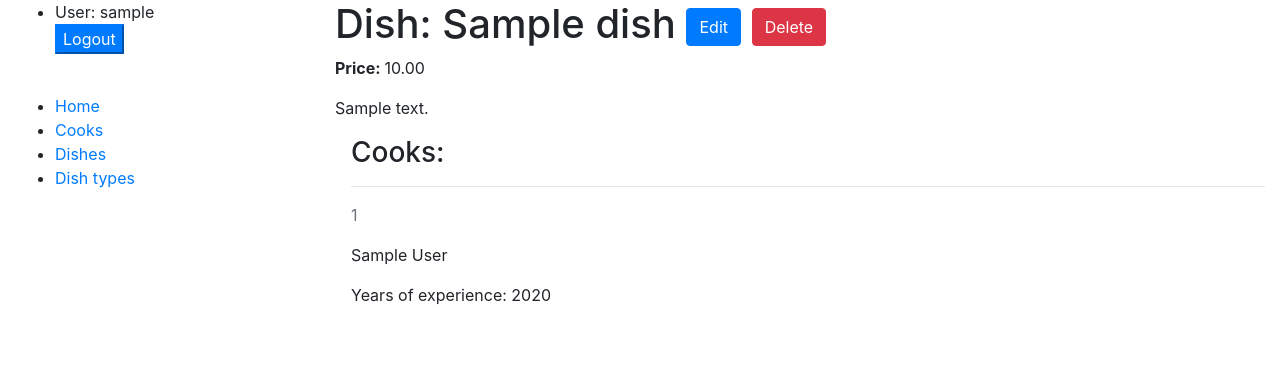
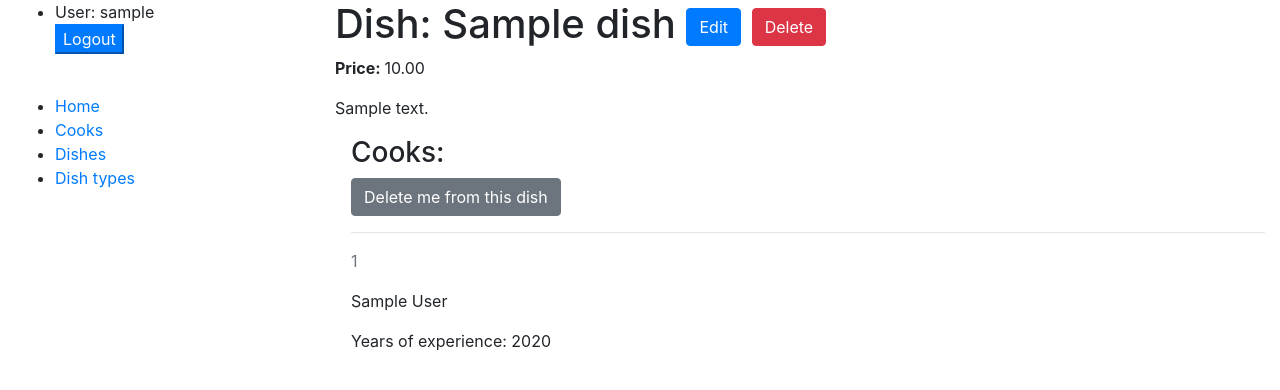
Before and after one commit to b3v3kt0r/restaurant-kitchen-service, a Django app: page /kitchen/dishes/1/ in a window 1280 px wide. Shown: the top 390 px of the page. Run offline with Django 5.2, Linux system fonts and the light colour scheme; a user stored in the database is signed in; tables that the repository leaves empty hold one stand-in row (values such as "Sample post").

Commit message:
add feature that cook can add/delete themself to/from dish

```diff
--- a/kitchen/urls.py
+++ b/kitchen/urls.py
@@ -11,6 +11,8 @@ from kitchen.views import (
     DishCreateView,
     DishUpdateView,
     DishDeleteView,
+    dish_remove_cook,
+    dish_assign_cook,
     CookListView,
     CookDetailView,
     CookCreateView)
@@ -26,6 +28,8 @@ urlpatterns = [
     path("dishes/<int:pk>/", DishDetailView.as_view(), name="dish_detail"),
     path("dishes/<int:pk>/update/", DishUpdateView.as_view(), name="dish_update"),
     path("dishes/<int:pk>/delete/", DishDeleteView.as_view(), name="dish_delete"),
+    path("dishes/<int:pk>/remove_cook/", dish_remove_cook, name="dish_remove_cook"),
+    path("dishes/<int:pk>/assign_cook/", dish_assign_cook, name="dish_assign_cook"),
     path("cooks/", CookListView.as_view(), name="cook_list"),
     path("cooks/create", CookCreateView.as_view(), name="cook_create"),
     path("cooks/<int:pk>/", CookDetailView.as_view(), name="cook_detail"),
--- a/kitchen/views.py
+++ b/kitchen/views.py
@@ -108,3 +108,17 @@ class CookDeleteView(LoginRequiredMixin, generic.DeleteView):
     model = Cook
     success_url = reverse_lazy("kitchen:cook_list")
     template_name = "kitchen/cook_confirm_delete.html"
+
+
+def dish_assign_cook(request: HttpRequest, pk: int) -> HttpResponse:
+    dish = Dish.objects.get(id=pk)
+    dish.cooks.add(request.user)
+    context = {"dish": dish}
+    return render(request, "kitchen/dish_detail.html", context)
+
+
+def dish_remove_cook(request: HttpRequest, pk: int) -> HttpResponse:
+    dish = Dish.objects.get(id=pk)
+    dish.cooks.remove(request.user)
+    context = {"dish": dish}
+    return render(request, "kitchen/dish_detail.html", context)
--- a/templates/kitchen/dish_detail.html
+++ b/templates/kitchen/dish_detail.html
@@ -8,6 +8,13 @@
   <p>{{ dish.description }}</p>
   <div class="ml-3">
     <h3>Cooks:</h3>
+    {% if user in dish.cooks.all %}
+      <a href="{% url 'kitchen:dish_remove_cook' dish.id %}" class="btn btn-secondary link-to-page">Delete me from this
+        dish</a>
+    {% else %}
+      <a href="{% url 'kitchen:dish_assign_cook' dish.id %}" class="btn btn-secondary link-to-page">Assign me to that
+        dish</a>
+    {% endif %}
     {% for cook in dish.cooks.all %}
       <hr>
       <p class="text-muted">{{ cook.id }}</p>
```
